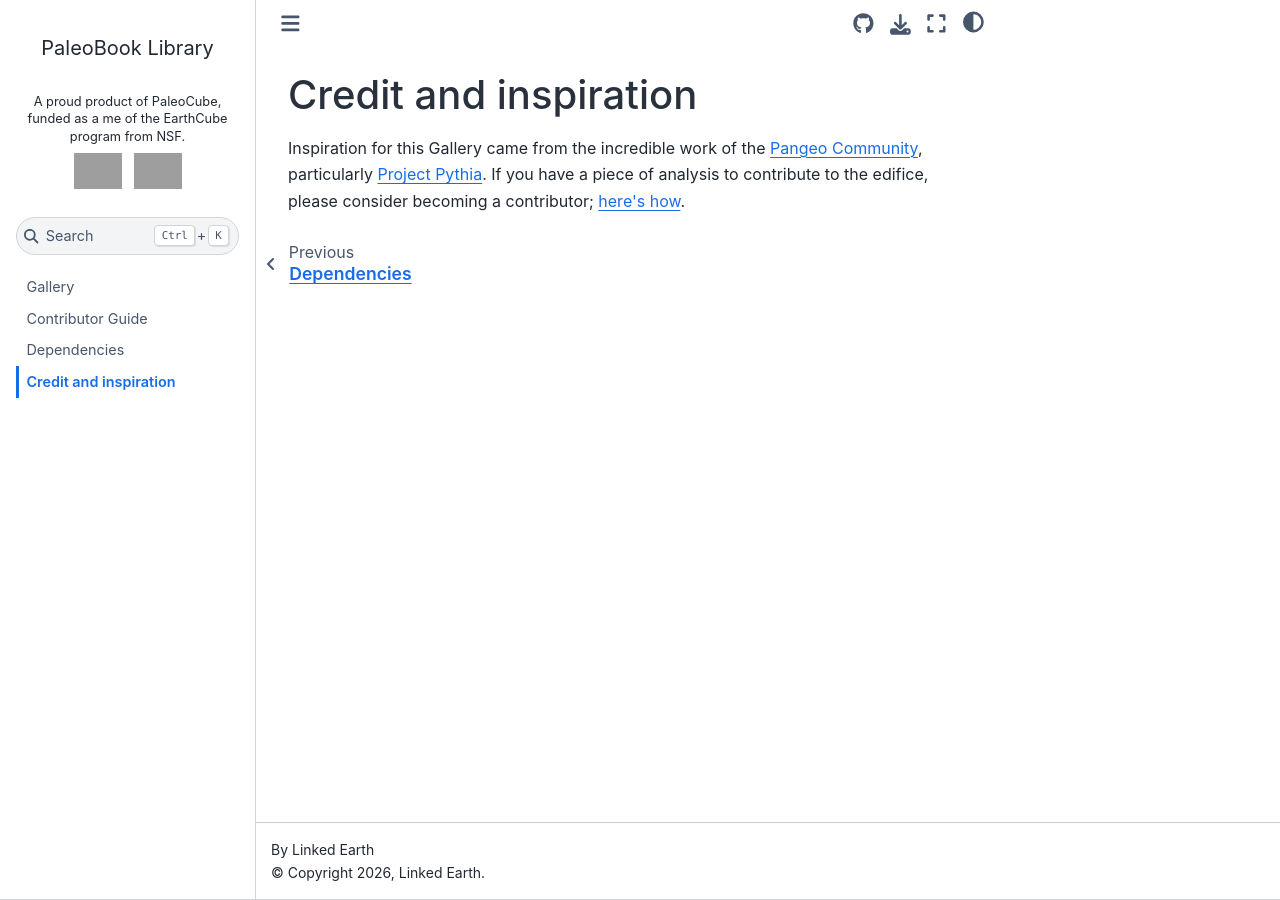
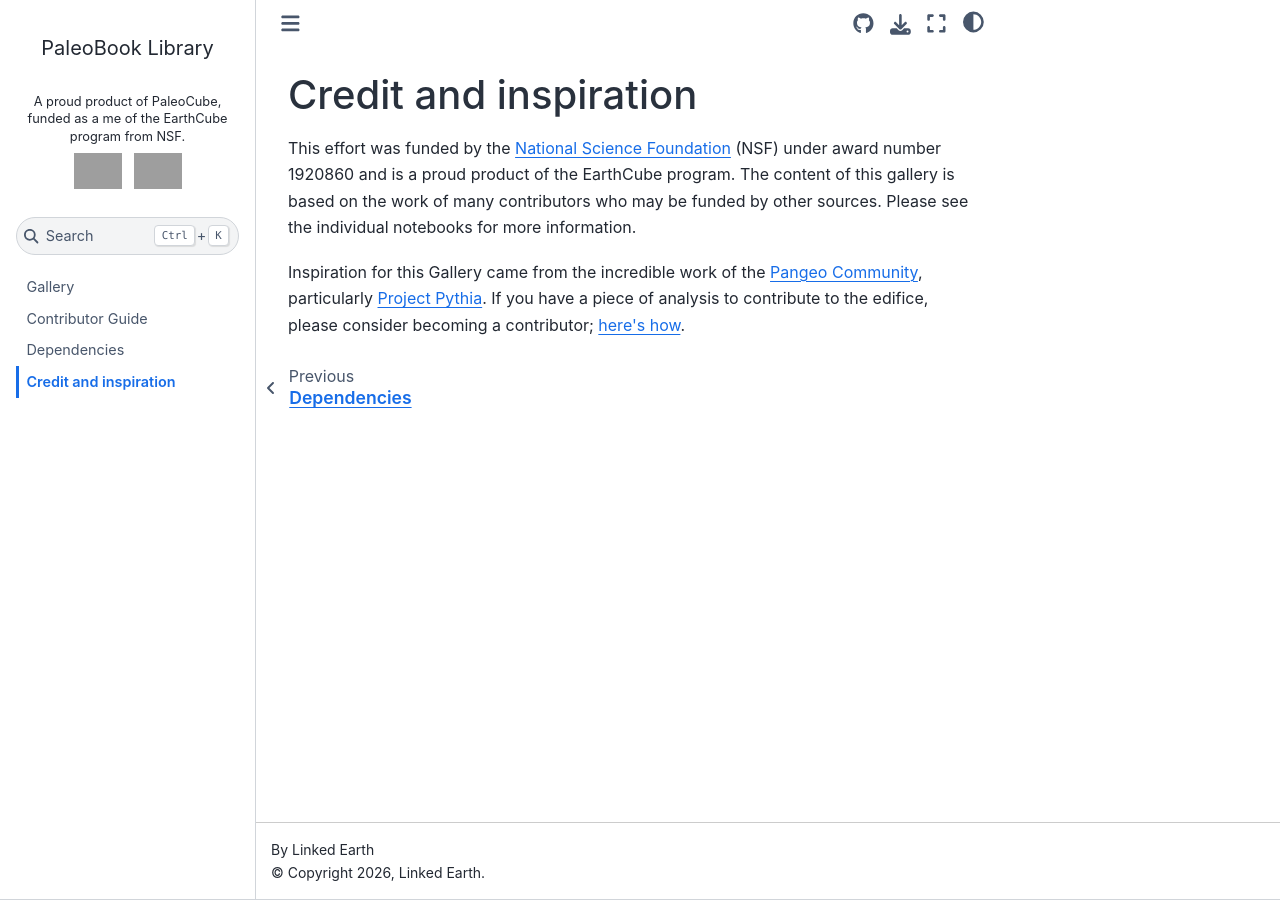
Before and after one commit to LinkedEarth/PaleoBooks, a Sphinx documentation site: the page built from doc/credit.rst, in a window 1280 px wide. Built offline with Sphinx 7.4.7 and the Sphinx Book theme 1.1.4, drawn with Linux system fonts in a browser that asks for light colours; nearby versions of some CDN libraries; grey boxes are pictures that could not be loaded.

Commit message:
Adds funding documentation

```diff
--- a/doc/credit.rst
+++ b/doc/credit.rst
@@ -3,7 +3,10 @@
 Credit and inspiration
 ======================
 
+This effort was funded by the `National Science Foundation`_ (NSF) under award number 1920860 and is a proud product of the EarthCube program. The content of this gallery is based on the work of many contributors who may be funded by other sources. Please see the individual notebooks for more information.
+
 Inspiration for this Gallery came from the incredible work of the `Pangeo Community`_, particularly `Project Pythia`_. If you have a piece of analysis to contribute to the edifice, please consider becoming a contributor; :ref:`here's how<contributor-guide>`.
 
 .. _Pangeo Community: https://docs.xarray.dev/en/stable/gallery.html
 .. _Project Pythia: https://projectpythia.org/
+.. _National Science Foundation: https://www.nsf.gov/
```
